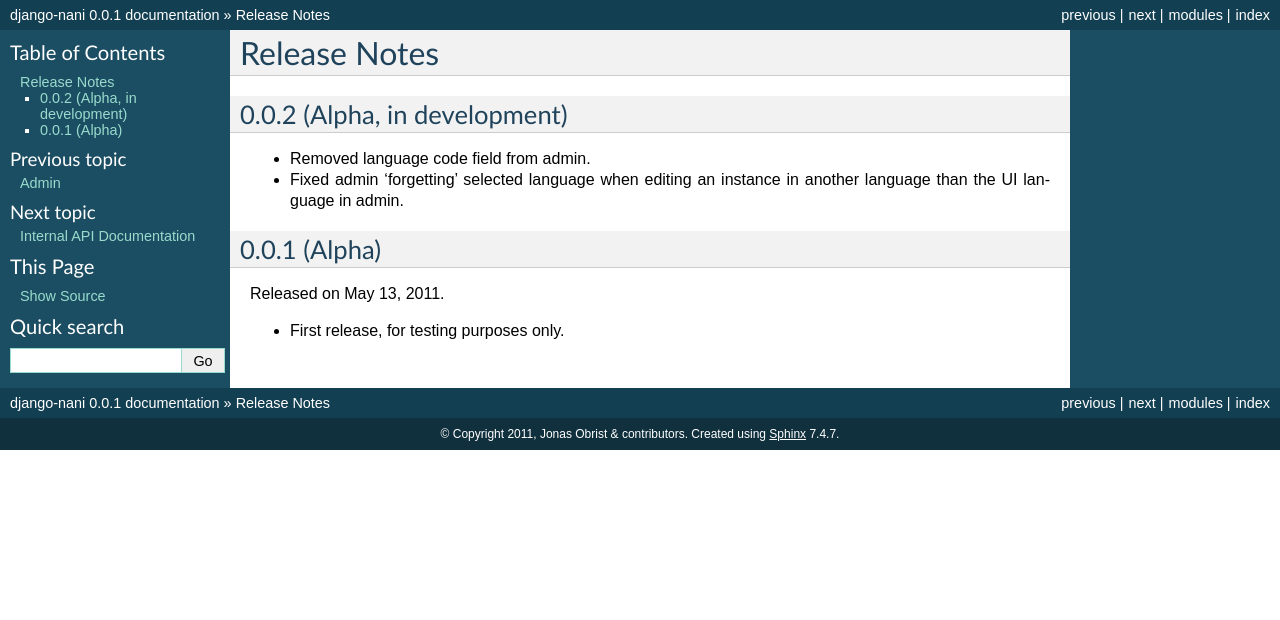
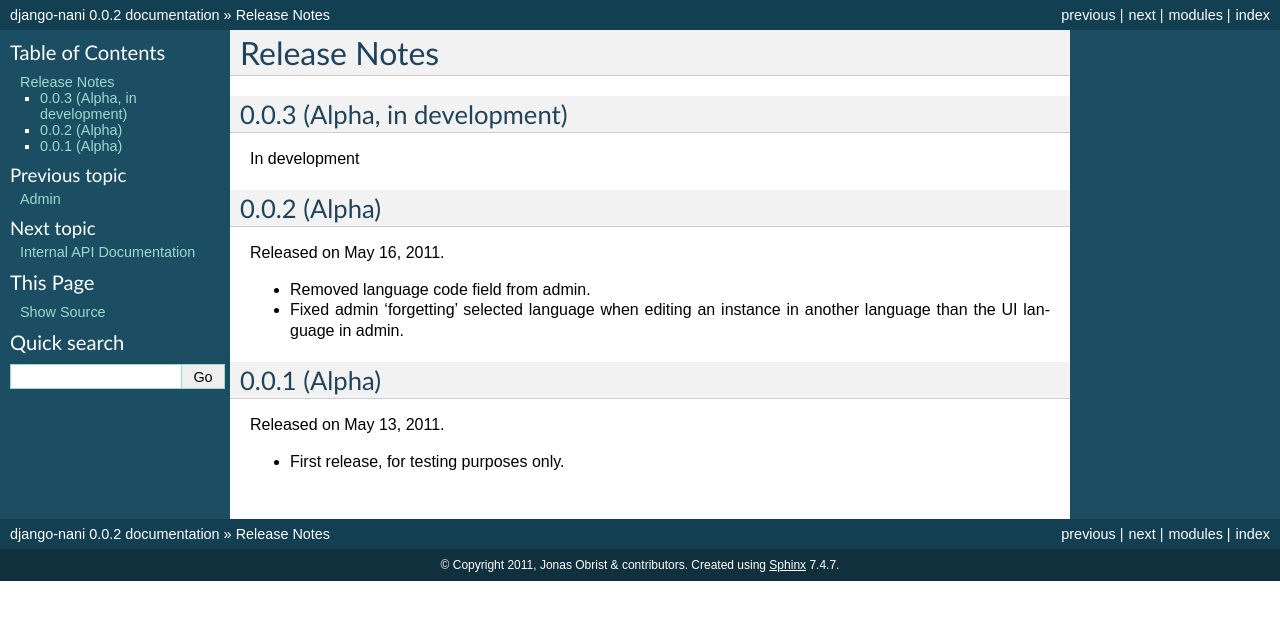
Before and after one commit to KristianOellegaard/django-hvad, a Sphinx documentation site: the page built from docs/public/release_notes.rst, in a window 1280 px wide. Shown: the top 620 px of the page. Built offline with Sphinx 7.4.7, drawn with Linux system fonts in a browser that asks for light colours.

Commit message:
Version bumped to 0.0.2

```diff
--- a/docs/conf.py
+++ b/docs/conf.py
@@ -54,7 +54,7 @@
 # The short X.Y version.
 version = '0.0'
 # The full version, including alpha/beta/rc tags.
-release = '0.0.1'
+release = '0.0.2'
 
 # The language for content autogenerated by Sphinx. Refer to documentation
 # for a list of supported languages.
--- a/docs/public/release_notes.rst
+++ b/docs/public/release_notes.rst
@@ -3,8 +3,16 @@
 #############
 
 *****************************
-0.0.2 (Alpha, in development)
+0.0.3 (Alpha, in development)
 *****************************
+
+In development
+
+*************
+0.0.2 (Alpha)
+*************
+
+Released on May 16, 2011.
 
 * Removed language code field from admin.
 * Fixed admin 'forgetting' selected language when editing an instance in another
--- a/nani/__init__.py
+++ b/nani/__init__.py
@@ -1 +1 @@
-__version__ = '0.0.1'
+__version__ = '0.0.2'
```
